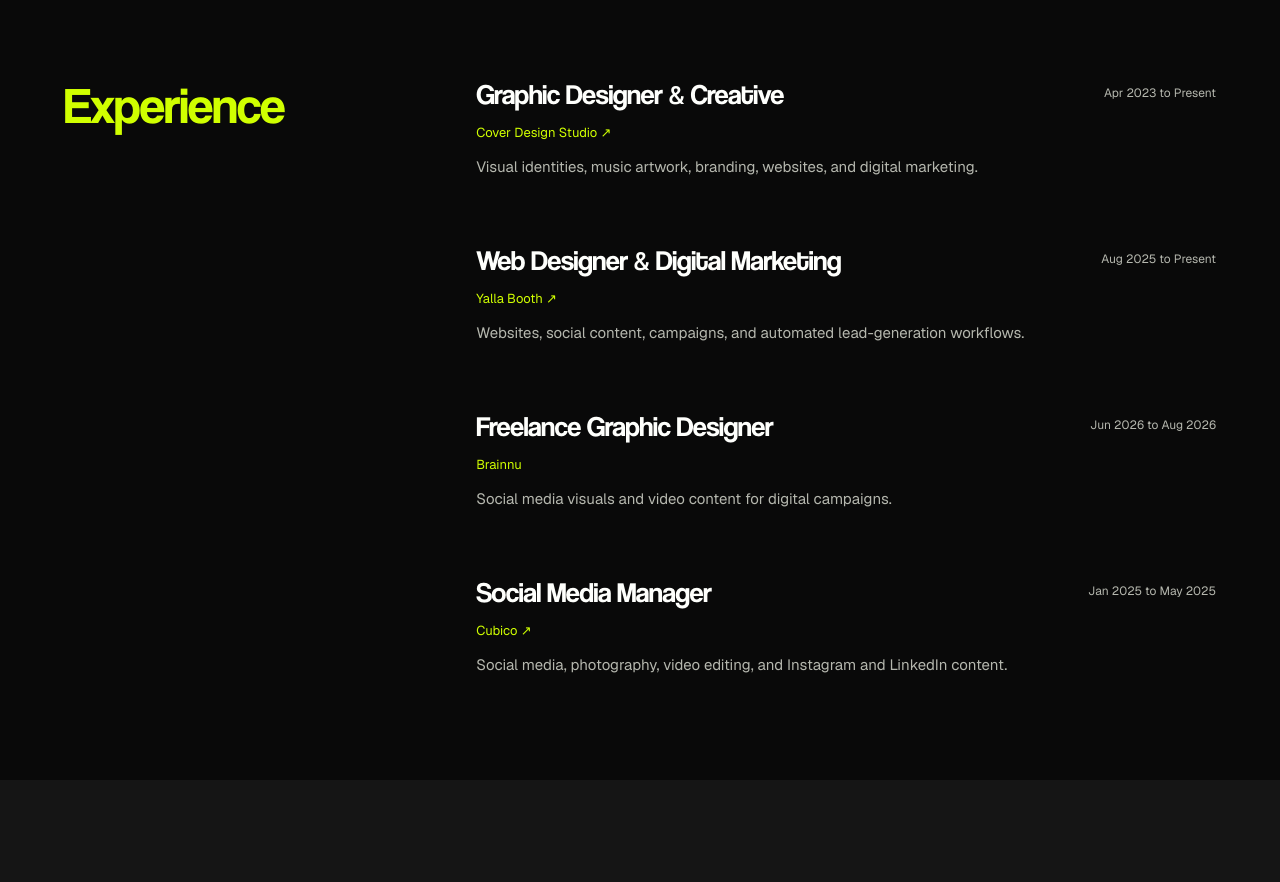
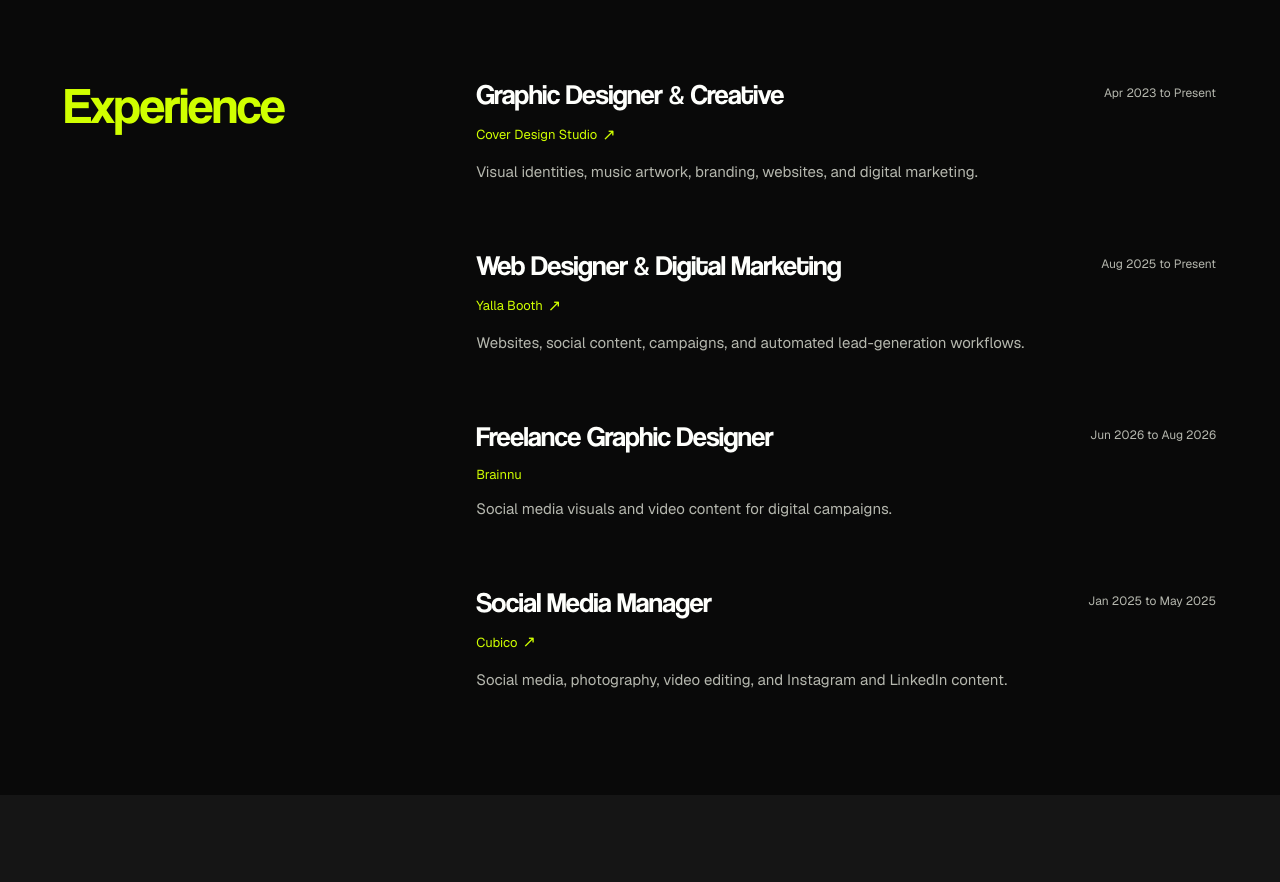
Before and after one commit to netanelMarchum/netanelMarchumCv, a React (Vite) app: page / in a window 1280 px wide. Shown: the part 3580-4462 px from the top of the page. Built offline with nearby package versions, Linux system fonts and the light colour scheme; a web font is replaced by a local one.

Commit message:
Style experience company links without underlines

```diff
--- a/src/pages/HomePortfolio.css
+++ b/src/pages/HomePortfolio.css
@@ -139,6 +139,9 @@
 .home-portfolio .hp-experience-row:last-child { border:0; padding-bottom:0; }
 .home-portfolio .hp-experience-row h3 { font-size:clamp(23px,2.2vw,32px); line-height:1.2; }
 .home-portfolio .hp-experience-company { color:var(--hp-lime); font-size:13px; margin-top:10px; }
+.home-portfolio .hp-experience-company a { display:inline-flex; align-items:center; gap:5px; color:inherit; text-decoration:none; transition:color .2s ease; }
+.home-portfolio .hp-experience-company a:hover { color:var(--hp-white); }
+.home-portfolio .hp-company-arrow { font-family:var(--hp-font-ui); font-size:16px; }
 .home-portfolio .hp-experience-date { color:var(--hp-muted); font-size:12px; margin-top:6px; }
 .home-portfolio .hp-experience-description { grid-column:1/-1; color:var(--hp-muted); max-width:60ch; font-size:15px; }
 .home-portfolio #education { align-items:start; }
```
